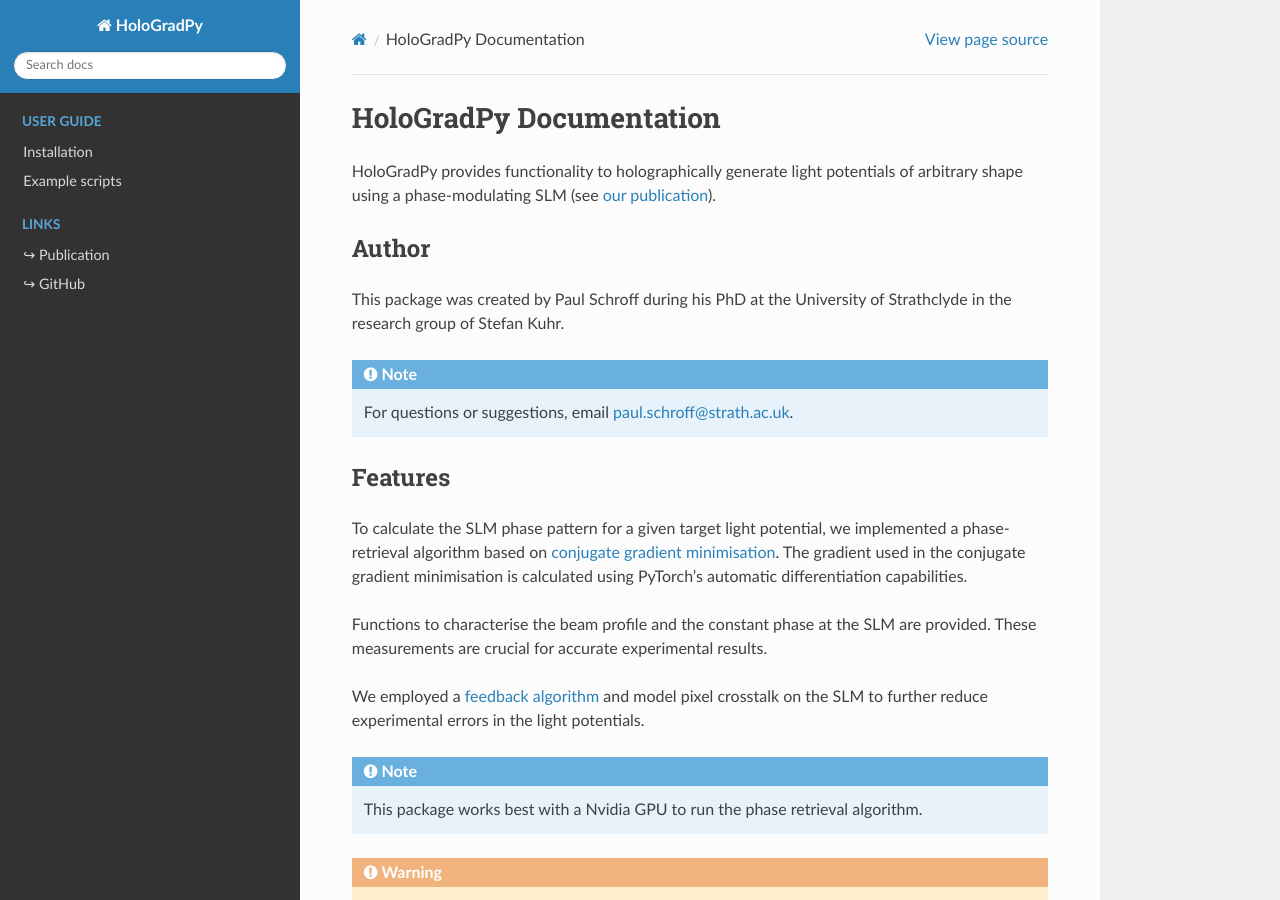
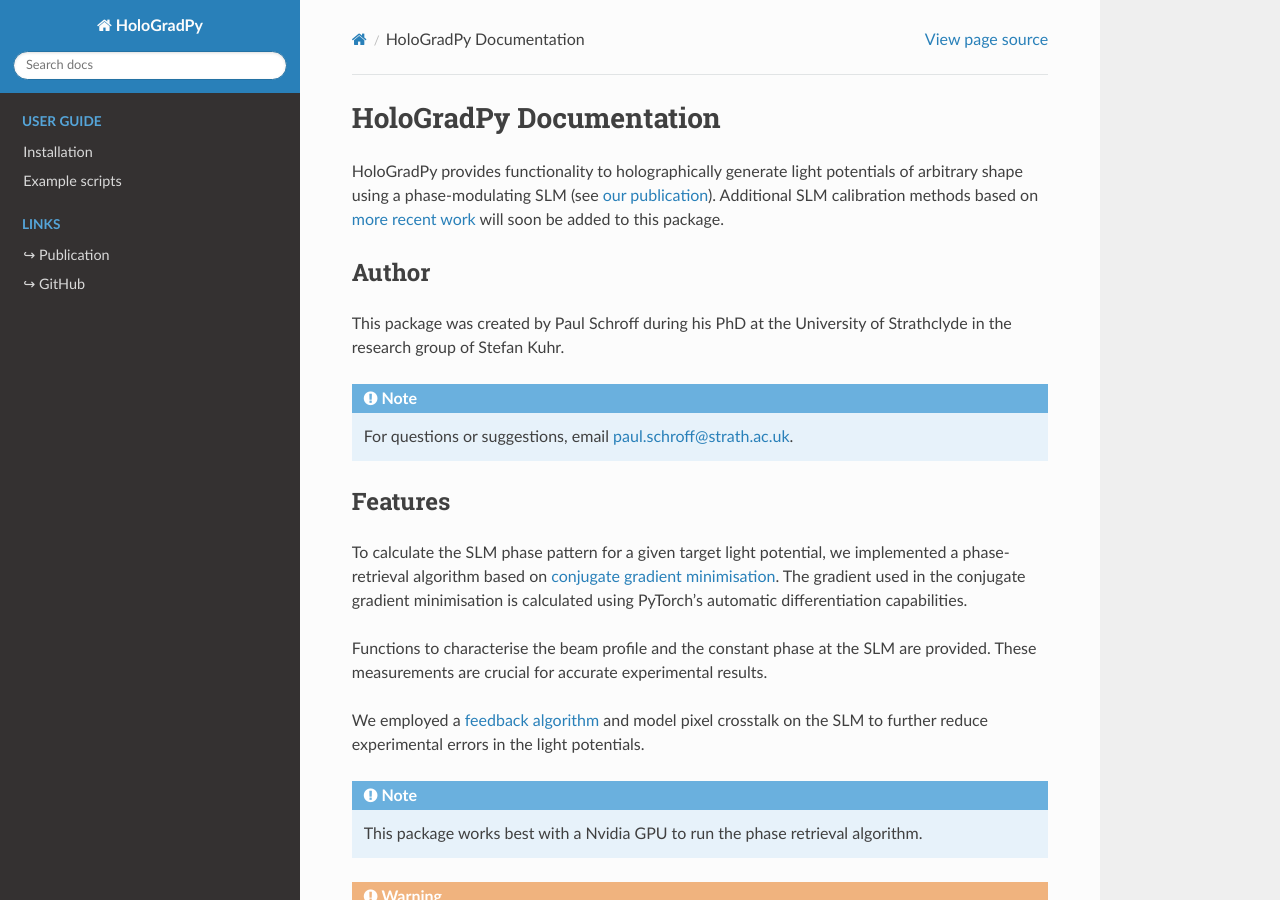
Before and after one commit to paul-schroff/hologradpy, a Sphinx documentation site: the page built from docs/index.rst, in a window 1280 px wide and 900 px high. Built offline with Sphinx 7.4.7 and the Read the Docs theme 3.1.0, drawn with Linux system fonts in a browser that asks for light colours.

Commit message:
Announced upcoming code changes in index.rst.

```diff
--- a/docs/index.rst
+++ b/docs/index.rst
@@ -9,6 +9,9 @@ HoloGradPy Documentation
 HoloGradPy provides functionality to holographically generate light potentials of
 arbitrary shape using a phase-modulating SLM
 (see `our publication <https://doi.org/10.1038/s41598-023-30296-6>`_).
+Additional SLM calibration methods based on
+`more recent work <https://doi.org/10.1364/OE.539548>`_ will soon be added to this
+package.
 
 Author
 ******
```
